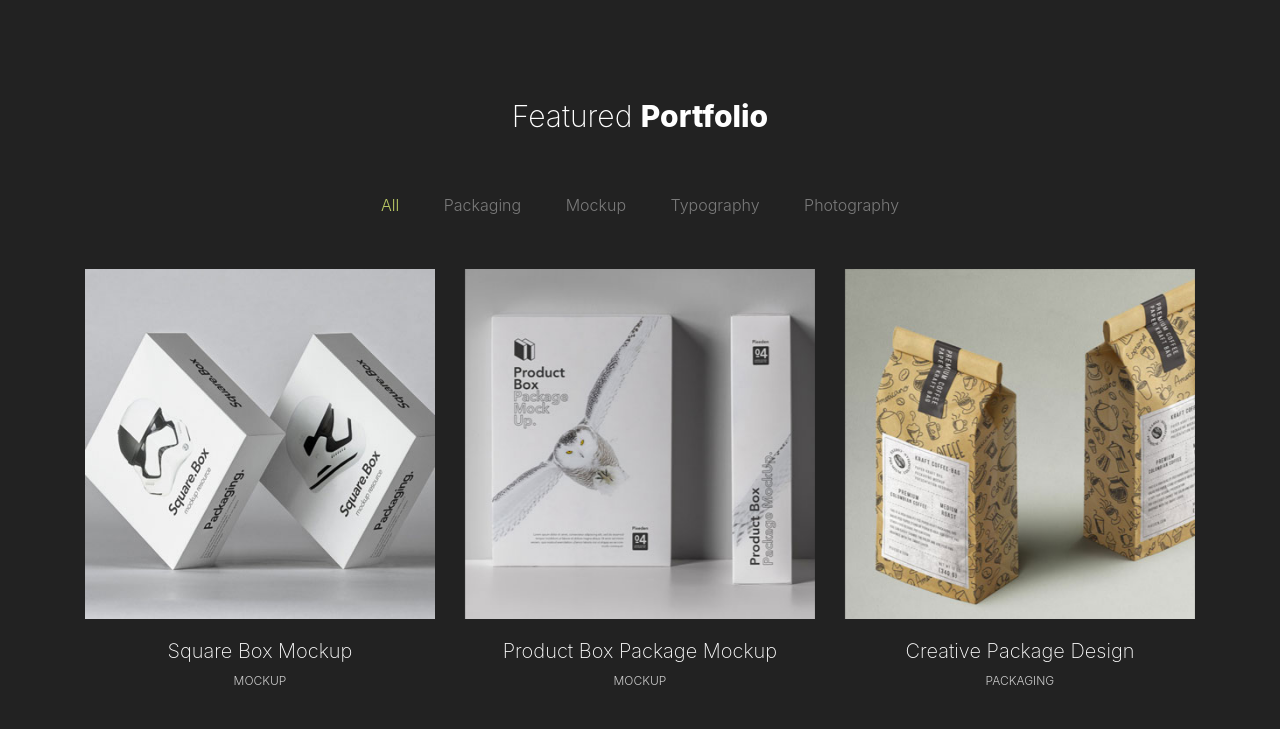
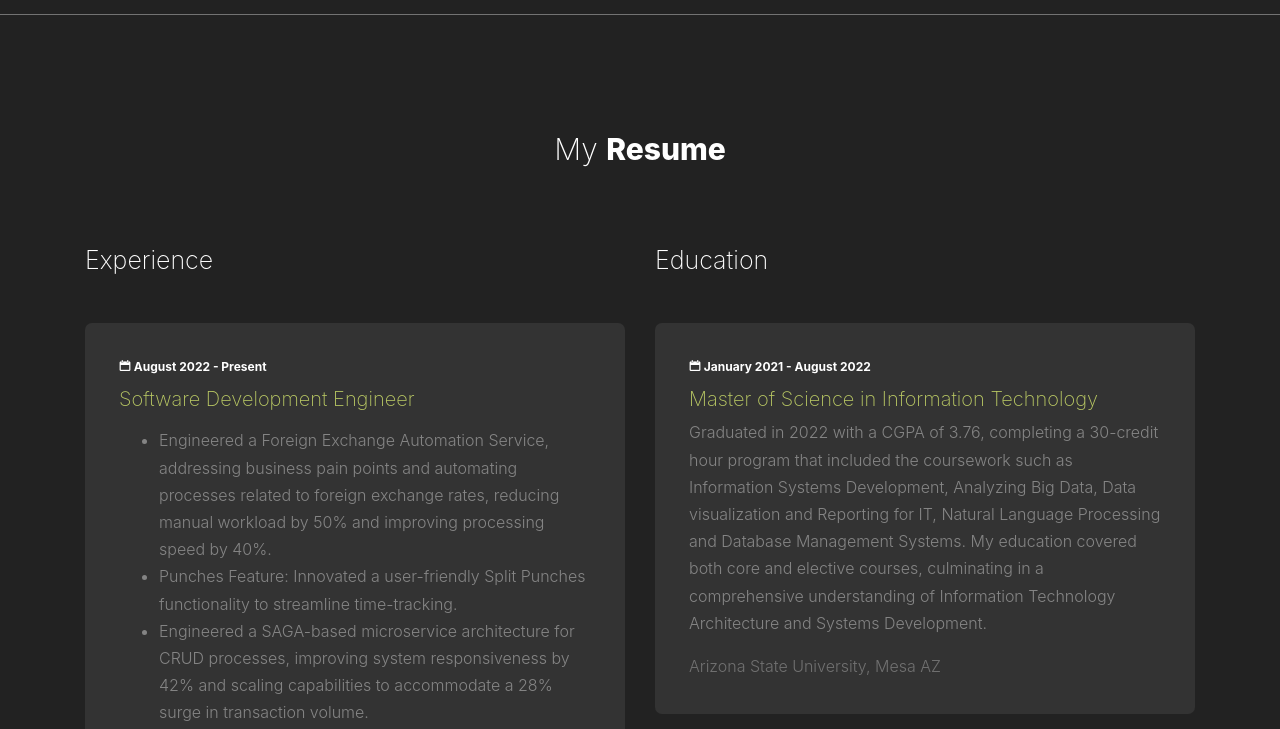
Before and after one commit to NSKSAMHITH/samhith-portfolio, a plain HTML site: page index.html in a window 1280 px wide. Shown: the part 802-1531 px from the top of the page. Drawn offline with nearby package versions, Linux system fonts and the light colour scheme; files whose address does not match are found by name.

Commit message:
commented portfolio section

```diff
--- a/index.html
+++ b/index.html
@@ -54,7 +54,7 @@
 	</section>
 
 
-	<section class="site-section" id="section-portfolio">
+	<!-- <section class="site-section" id="section-portfolio">
 		<div class="container">
 			<div class="row">
 				<div class="section-heading text-center col-md-12">
@@ -179,7 +179,7 @@
 				</div>
 			</div>
 		</div>
-	</section>
+	</section> -->
 
 	<hr color="gray">
 	<section class="site-section " id="section-resume">
```
